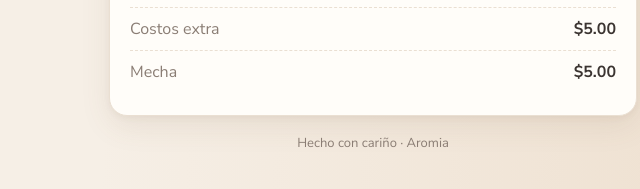
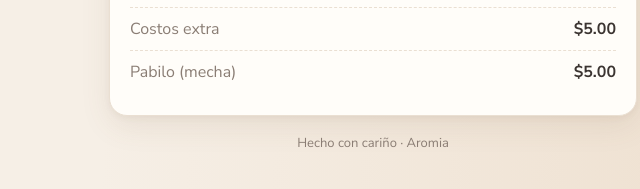
Before and after one commit to JAVIERKOPPAS/PAGINA-MAMA, a plain HTML site: page index.html in a window 1280 px wide. Both pictures are taken after typing "5", "5", "5", "5", "5", "5" into the empty fields and a click on the button "Calcular". Shown: the part 1116-1305 px from the top of the page, 267-907 px from the left. Drawn offline with nearby package versions, Linux system fonts and the light colour scheme.

Commit message:
Etiqueta Pabilo (mecha) en el desglose
Co-Authored-By: Claude Opus 5.5 <noreply@anthropic.com>
Claude-Session: https://claude.ai/code/session_01ML5xNRWJ9Y3GGE1ob4Uh7d

```diff
--- a/index.html
+++ b/index.html
@@ -105,7 +105,7 @@
                 <div><dt>Conservador</dt><dd id="r_gasto_conservador"></dd></div>
                 <div><dt>Recipiente</dt><dd id="r_recipiente"></dd></div>
                 <div><dt>Costos extra</dt><dd id="r_extras"></dd></div>
-                <div><dt>Mecha</dt><dd id="r_fijo"></dd></div>
+                <div><dt>Pabilo (mecha)</dt><dd id="r_fijo"></dd></div>
             </dl>
         </section>
 
```
